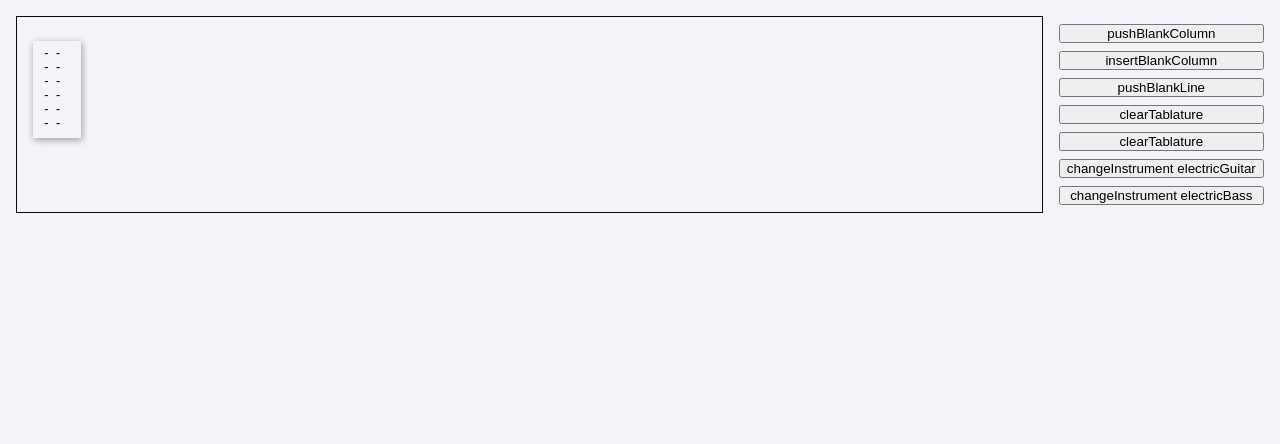
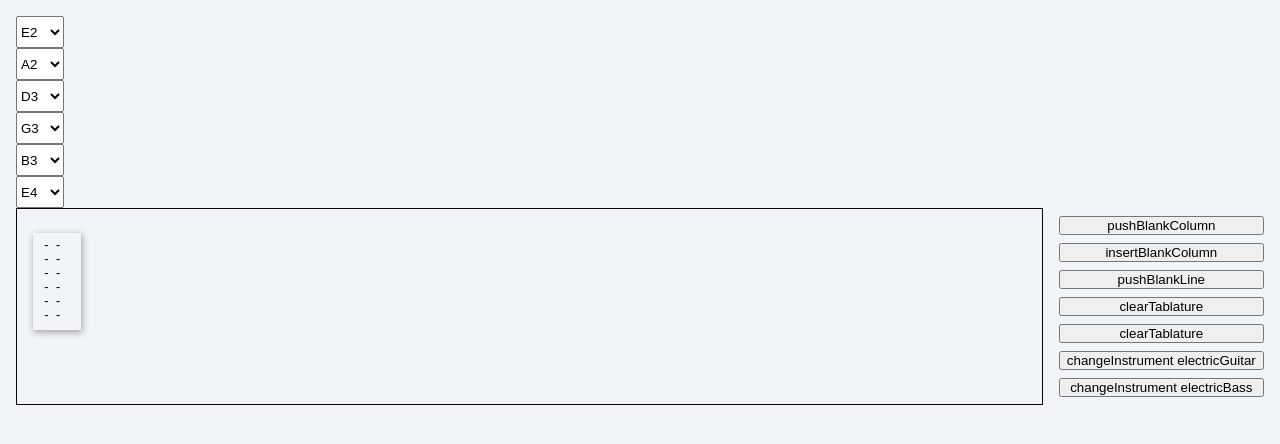
Before and after one commit to kuanoni/next-text-tabber, a Next.js app: page / in a window 1280 px wide. Shown: the top 444 px of the page. Built offline with nearby package versions, Linux system fonts and the light colour scheme.

Commit message:
add Fretboard to index page

```diff
--- a/src/pages/index.tsx
+++ b/src/pages/index.tsx
@@ -1,5 +1,6 @@
 import Head from 'next/head';
 
+import Fretboard from '@modules/fretboard/components/Fretboard';
 import TablatureControls from '@modules/tablatureEditor/components/controls/TablatureControls';
 import Tablature from '@modules/tablatureEditor/components/Tablature';
 import { useTablatureStore } from '@modules/tablatureStore/useTablatureStore';
@@ -7,6 +8,7 @@ import styles from '@styles/pages/index.module.scss';
 
 export default function Home() {
 	const tablature = useTablatureStore().tablature;
+	const instrument = useTablatureStore().instrument;
 
 	return (
 		<>
@@ -17,8 +19,11 @@ export default function Home() {
 				<link rel='icon' href='/favicon.ico' />
 			</Head>
 			<main className={styles.main}>
-				<Tablature tablature={tablature} />
-				<TablatureControls />
+				<Fretboard instrument={instrument} />
+				<div className={styles.tablature}>
+					<Tablature tablature={tablature} />
+					<TablatureControls />
+				</div>
 			</main>
 		</>
 	);
--- a/src/styles/pages/index.module.scss
+++ b/src/styles/pages/index.module.scss
@@ -1,6 +1,9 @@
 .main {
-	display: grid;
-	gap: 16px;
 	padding: 1rem;
-	grid-template-columns: 5fr 1fr;
+
+	.tablature {
+		display: grid;
+		gap: 16px;
+		grid-template-columns: 5fr 1fr;
+	}
 }
```
